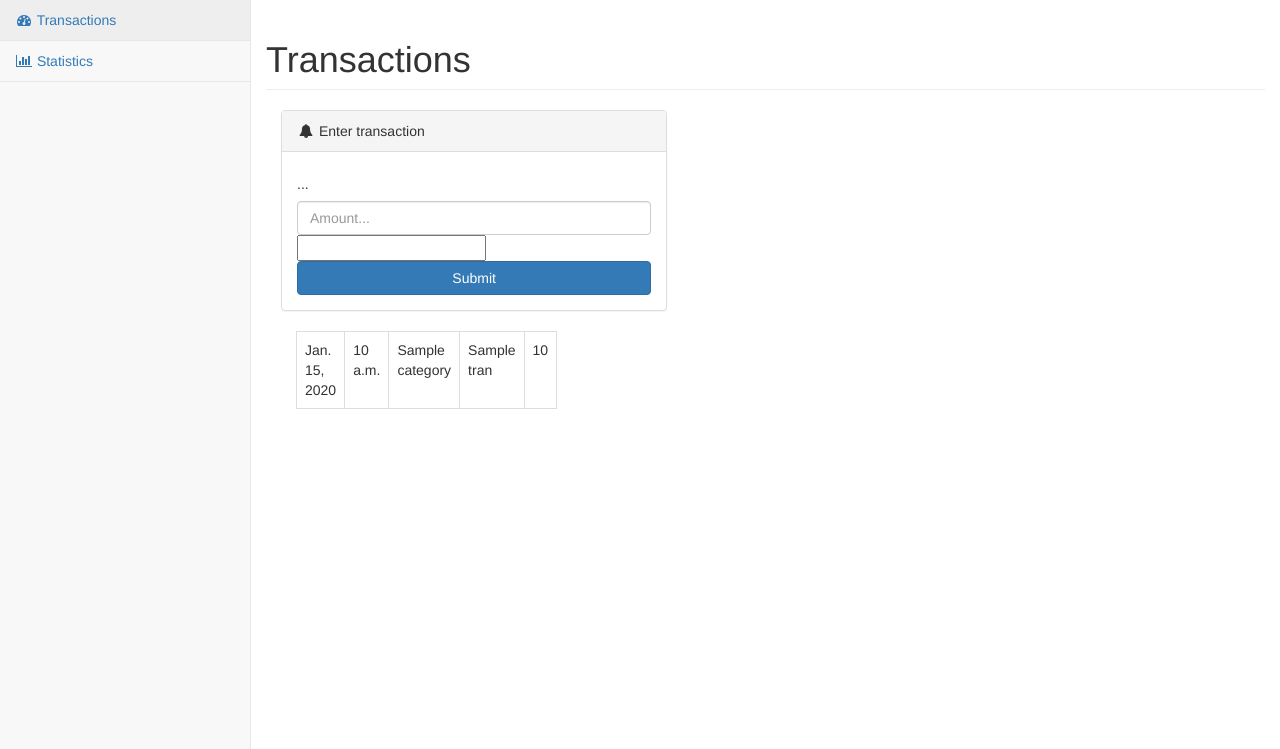
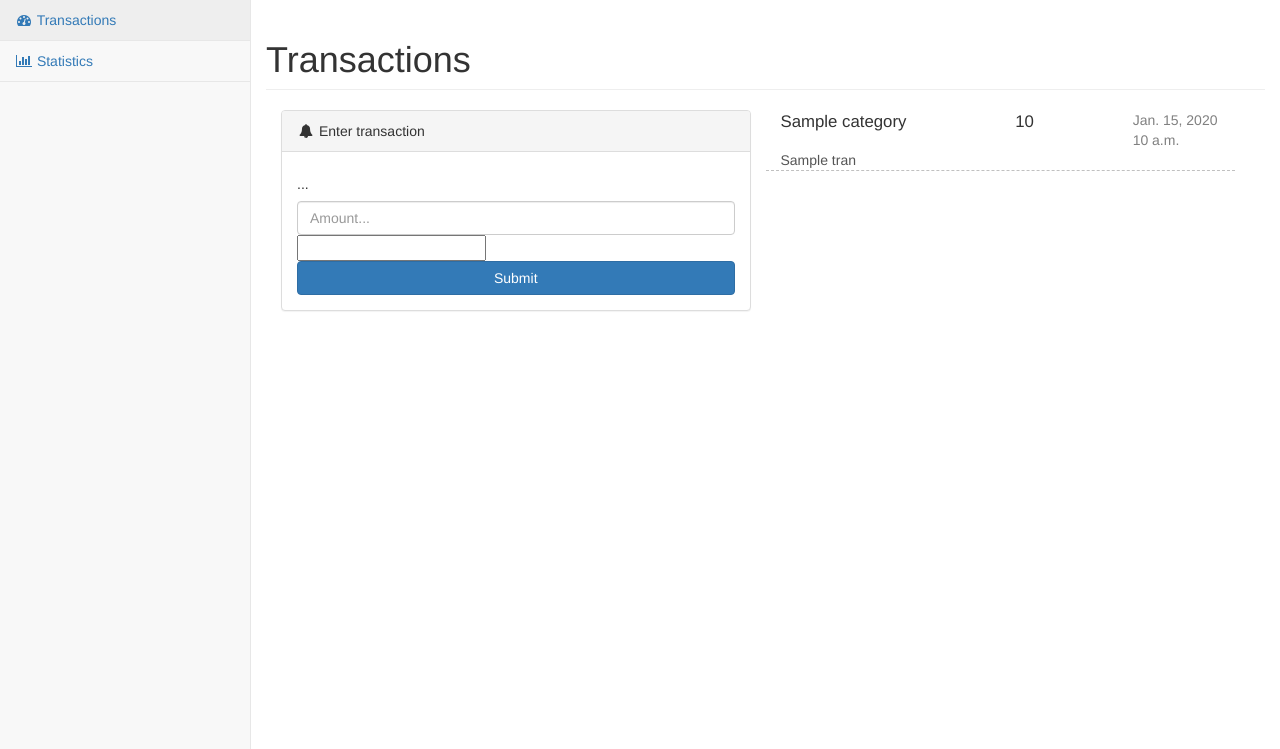
Before and after one commit to koriaf/django-abudget, a Django app: template src/abudget/money/templates/money/transactions.html in a window 1280 px wide. Shown: the part 51-800 px from the top of the page. Run offline with Django 3.2, Linux system fonts and the light colour scheme; the template is opened without the code that fills it: most values are stand-ins (such as "Sample title", 1, 10 or a date in 2020); form fields are guessed from the names that the template uses; some libraries are stand-ins or nearby versions.

Commit message:
transactions list style

```diff
--- a/src/abudget/money/templates/money/transactions.html
+++ b/src/abudget/money/templates/money/transactions.html
@@ -1,6 +1,7 @@
 {% extends 'base.html' %}
 {% load crispy_forms_tags %}
 {% load i18n %}
+{% load humanize %}
 {% load widget_tweaks %}
 
 {% block title %}Transactions{% endblock %}
@@ -10,7 +11,7 @@
     <div class='row'>
         <h1 class="page-header">Transactions</h1>
 
-        <div class="col-lg-5">
+        <div class="col-lg-6">
             <div class="panel panel-default">
                 <div class="panel-heading">
                     <i class="fa fa-bell fa-fw"></i> Enter transaction
@@ -45,20 +46,17 @@
                 <!-- /.panel-body -->
             </div>
             <!-- /.panel -->
-        </span>
+        </div>
 
         <div class='col-lg-6'>
-        <table class='table table-bordered'>
             {% for trans in transactions %}
-                <tr>
-                    <td>{{ trans.date.date|date }}</td>
-                    <td>{{ trans.date.time|time }}</td>
-                    <td>{{ trans.category.get_title }}</td>
-                    <td>{{ trans.title }}</td>
-                    <td>{{ trans.amount }}</td>
-                </tr>
+                <div class='transaction-item row'>
+                    <span class='category col-lg-6'>{{ trans.category.get_title }}</span>
+                    <span class='amount col-lg-3'>{{ trans.amount }}</span>
+                    <span class='date col-lg-3'>{{ trans.date|naturalday }} {{ trans.date.time|time }}</span>
+                    <span class='title col-lg-12'>{{ trans.title }}</span>
+                </div>
             {% endfor %}
-        </table>
         </div>
     </div>
 {% endblock %}
--- a/src/abudget/settings/base.py
+++ b/src/abudget/settings/base.py
@@ -12,6 +12,7 @@ INSTALLED_APPS = (
     'django.contrib.sessions',
     'django.contrib.messages',
     'django.contrib.staticfiles',
+    'django.contrib.humanize',
 
     'crispy_forms',
     'widget_tweaks',
@@ -74,6 +75,7 @@ USE_I18N = True
 
 USE_L10N = True
 DATE_FORMAT = "d.m.Y"
+DATETIME_FORMAT = "d.m.Y H:i"
 TIME_FORMAT = "H:i"
 
 USE_TZ = True
--- a/src/abudget/static/css/abudget_interface.css
+++ b/src/abudget/static/css/abudget_interface.css
@@ -3,3 +3,22 @@
     width: 100%;
     clear: both;
 }
+
+
+.transaction-item {
+    display: block;
+    width: 100%;
+    border-bottom: 1px silver dashed;
+    margin-bottom: 5px;
+}
+
+.transaction-item .date {
+    color: gray;
+}
+.transaction-item .category,
+.transaction-item .amount {
+    font-size: 120%;
+}
+.transaction-item .title {
+    color: #555;
+}
```
